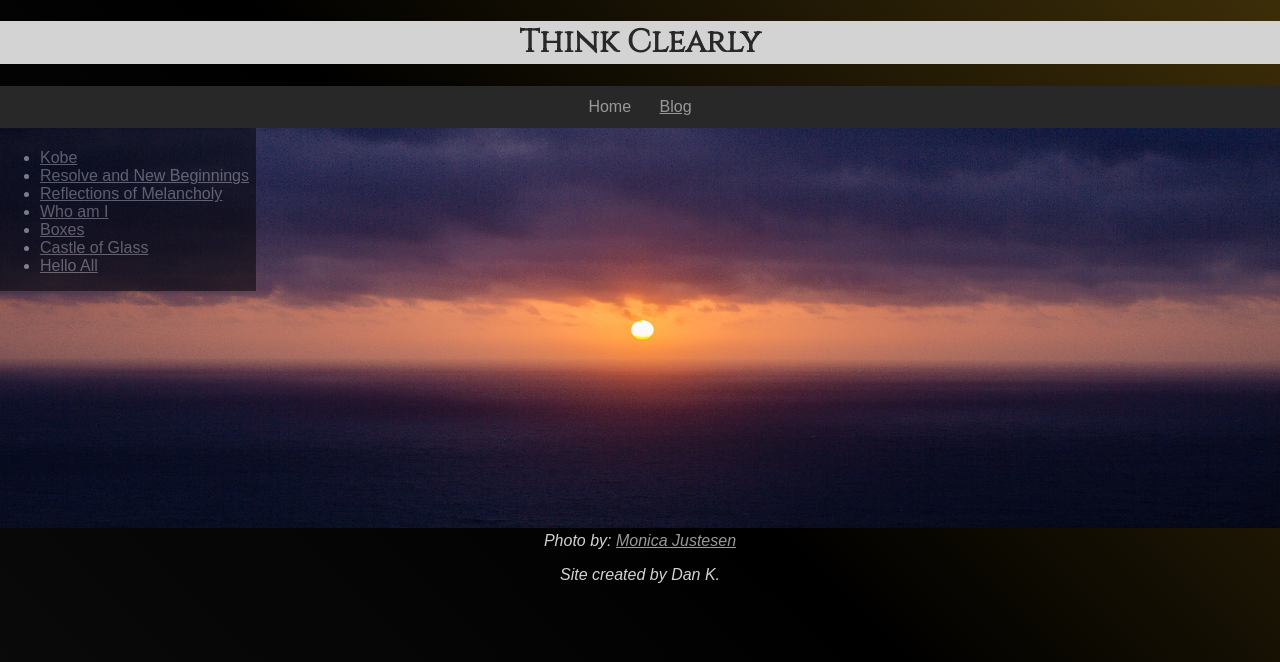
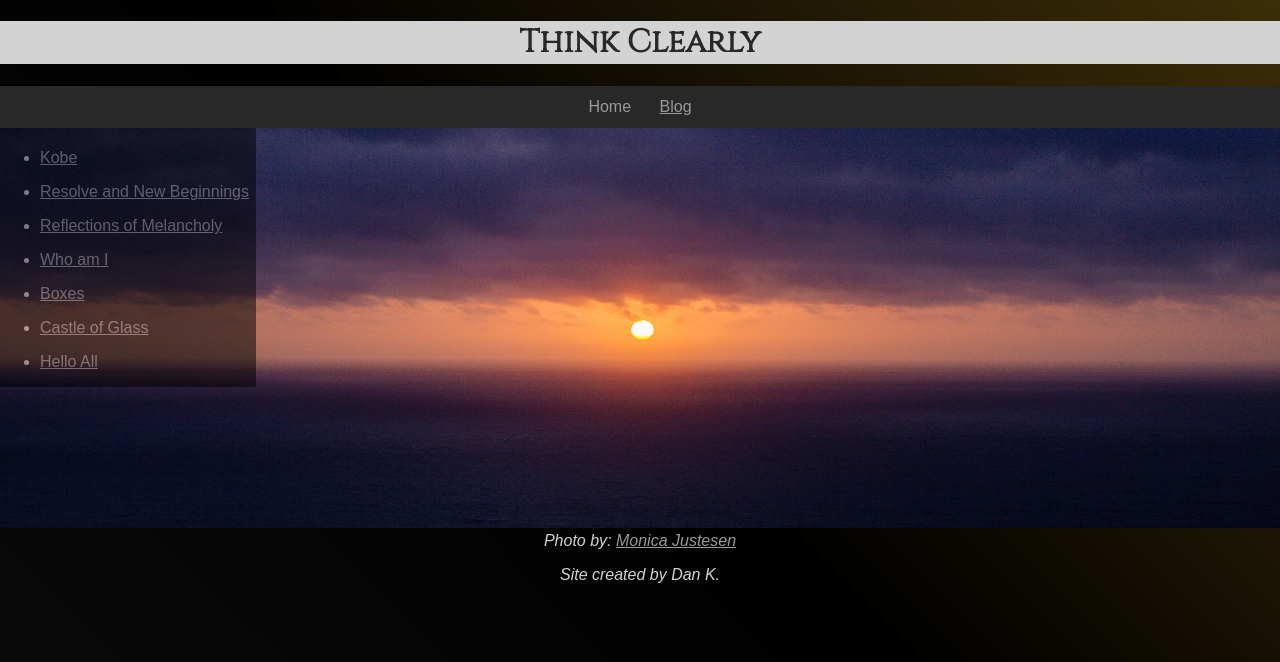
Before and after one commit to dekay2001/dekay2001.github.io, a Jekyll site: the page built from blog/index.md, in a window 1280 px wide. Shown: the top 662 px of the page. Built offline with Jekyll 4.4.1, drawn with Linux system fonts in a browser that asks for light colours; some web fonts are replaced; our own code applies the rules of GitHub Pages for plain Markdown files.

Commit message:
Add margins to list items

```diff
--- a/assets/css/style.css
+++ b/assets/css/style.css
@@ -84,6 +84,10 @@ ul {
     list-style-type: none;
 }
 
+li {
+    margin-bottom: 1em;
+}
+
 /*Header stuff*/
 nav a{
     display:block;
```
